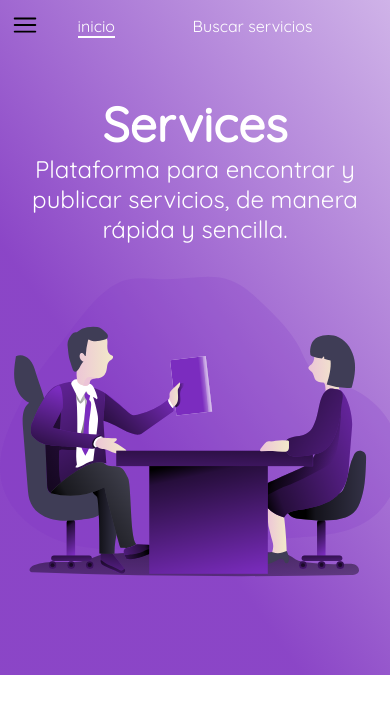
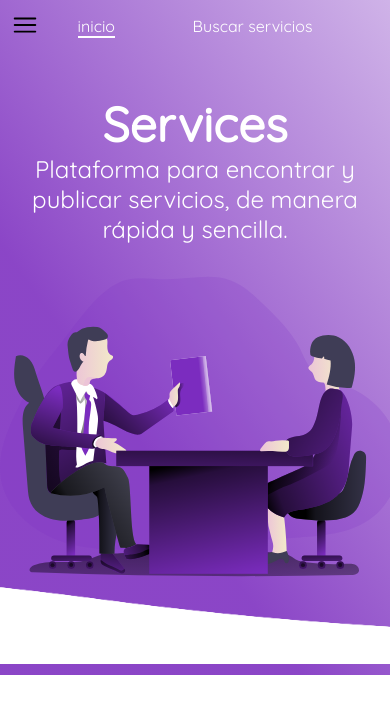
Before and after one commit to kevin030323/Services, a React (Create React App) app in the folder client/: page / in a window 390 px wide. Shown: the top 714 px of the page. Built offline with nearby package versions, Linux system fonts and the light colour scheme; no server answers.

Commit message:
responsive

```diff
--- a/client/src/componentes/Landing/Landing.module.css
+++ b/client/src/componentes/Landing/Landing.module.css
@@ -85,4 +85,8 @@
   .contentImg img {
     width: 400px;
   }
+
+  .wave {
+    bottom: 180px;
+  }
 }
```
